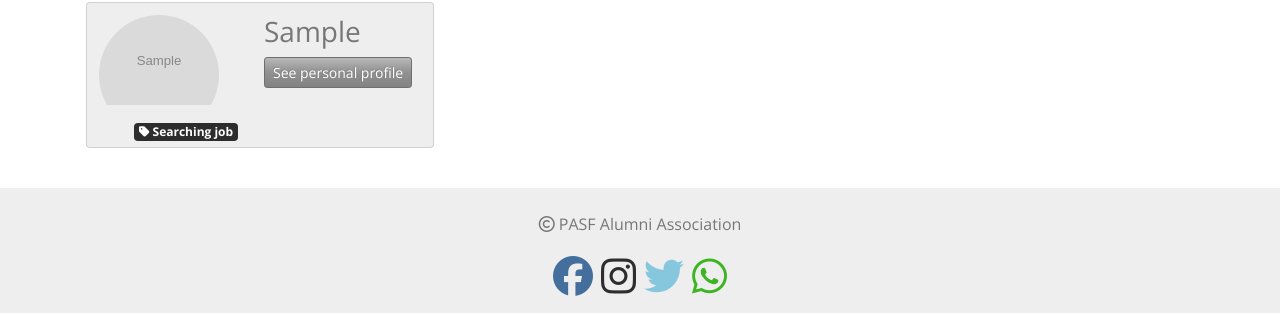
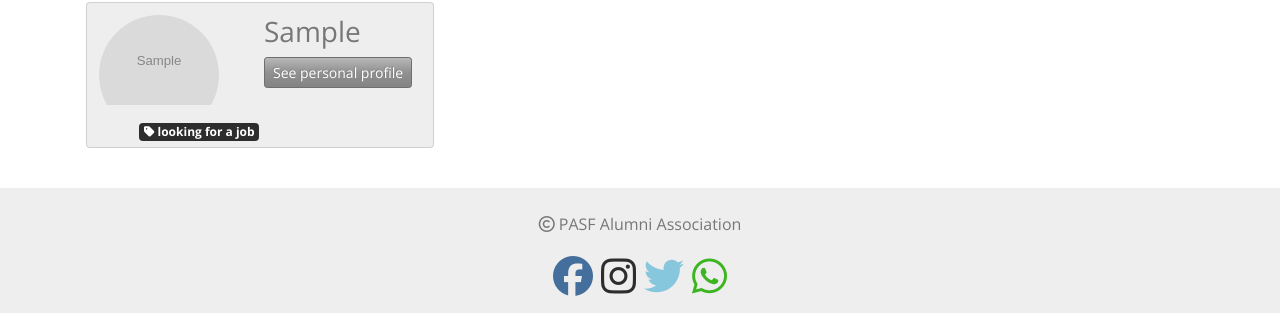
Before and after one commit to afanasev-anton/Alumni_union, a Symfony app: template templates/pages/alumnies.html.twig in a window 1280 px wide. Shown: the part 164-477 px from the top of the page. Run offline with Twig, Linux system fonts and the light colour scheme; the template is opened without the code that fills it: most values are stand-ins (such as "Sample title", 1, 10 or a date in 2020); grey boxes marked "Sample" are stand-in pictures; some libraries are stand-ins or nearby versions.

Commit message:
fix label on alumni

```diff
--- a/templates/pages/alumnies.html.twig
+++ b/templates/pages/alumnies.html.twig
@@ -31,7 +31,7 @@
 						{% if not user.hasJob %}
 							<div class="job-search-label">
 								<span class='span-card text-white badge trans bg-danger'>
-									<i class="fa fa-tag"></i> Searching job
+									<i class="fa fa-tag"></i> looking for a job
 								</span>
 							</div>
 						{% endif %}
```
Also changed, not shown: public/img/profile_pictures/5ea160531ed6b192617374.jpg (added).
